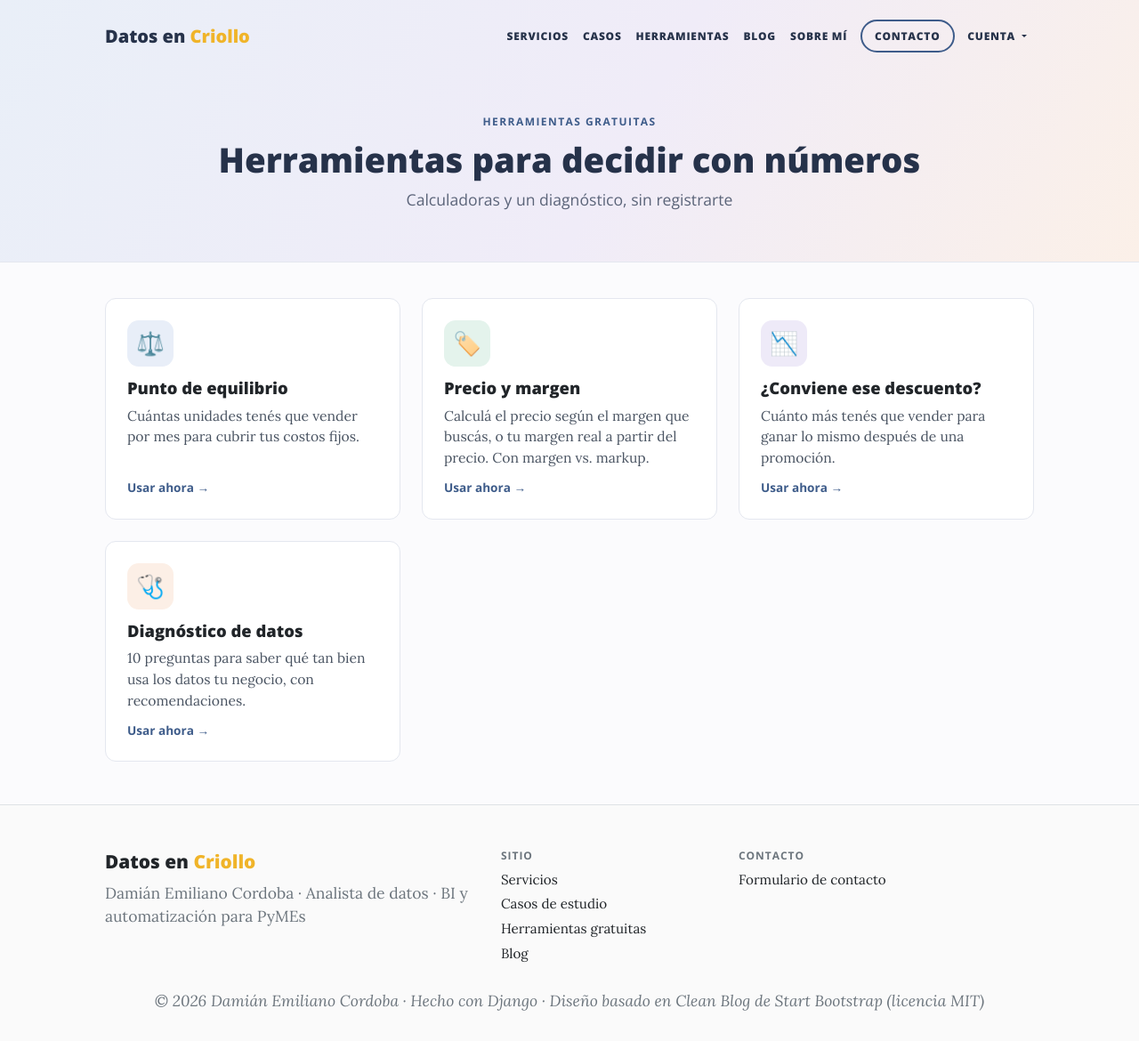
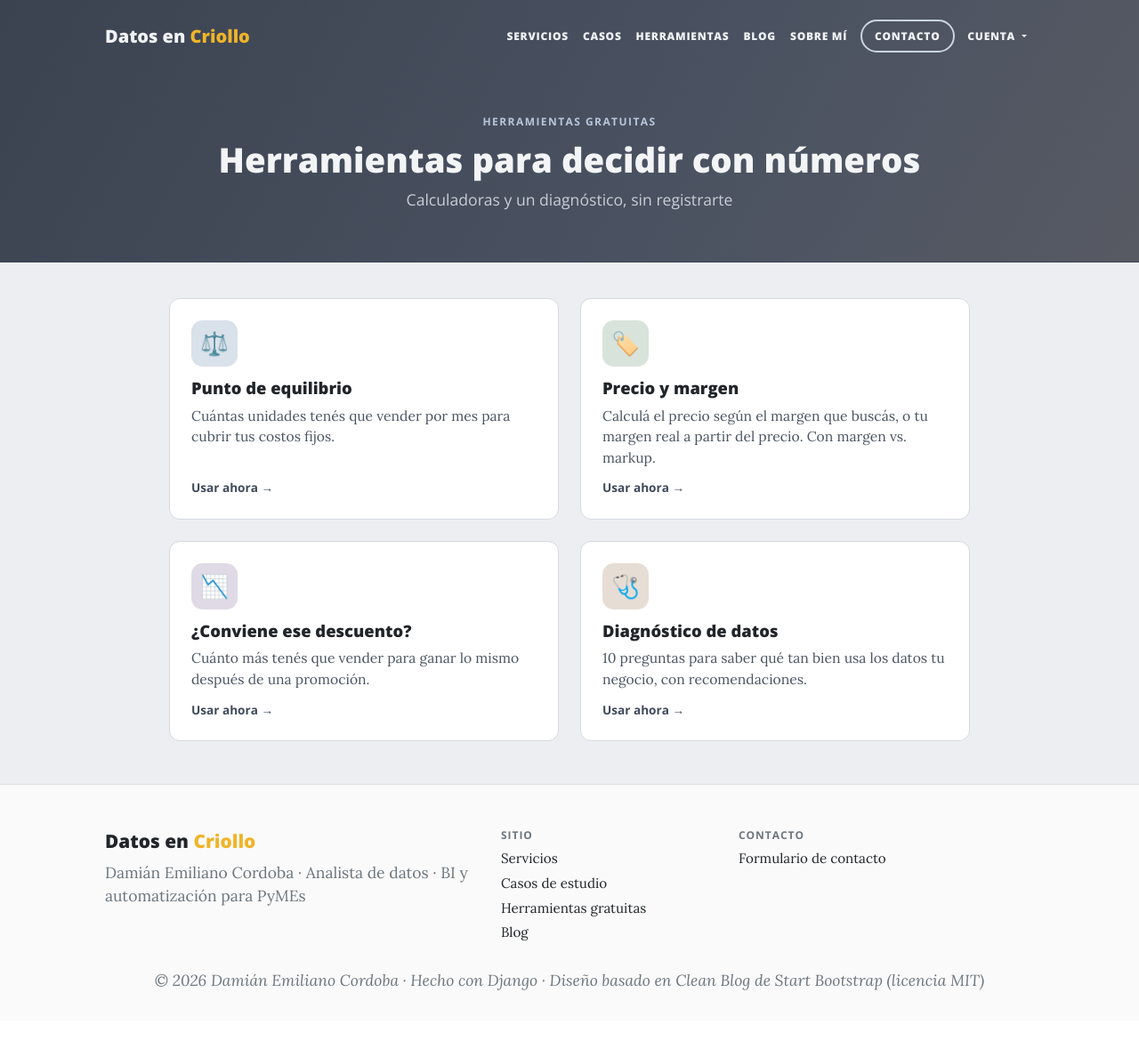
Before and after one commit to damian-cordoba/blog-django, a Django app: page /herramientas/ in a window 1280 px wide. Shown: the whole page at 89% size. After the commit the page ends 1113 px from the top, so only its background shows below. Run offline with Django 5.2, Linux system fonts and the light colour scheme; data comes from the database, SQL or seed files in the repository; some libraries are stand-ins or nearby versions.

Commit message:
style: cambiar la sección Herramientas a la paleta «Pizarra»
Encabezado gris pizarra con texto claro, fondo gris suave y
indicadores en pastel apagado. Índice de herramientas en grilla de 2x2.

Co-Authored-By: Claude Opus 5.5 <noreply@anthropic.com>
Claude-Session: https://claude.ai/code/session_01KkyTofNQKBaTxkQosPH8Ay

```diff
--- a/static/css/sitio.css
+++ b/static/css/sitio.css
@@ -288,49 +288,46 @@ header.masthead.masthead-inicio .site-heading { padding: 3rem 0 4rem; }
 }
 
 /* =====================================================================
-   Tema pastel: sección Herramientas (sobrio y minimalista)
+   Tema «Pizarra»: sección Herramientas (sobrio, grises y pastel apagado)
    ===================================================================== */
 .tema-pastel {
-    --p-tinta: #26324a;        /* texto principal */
-    --p-tinta-suave: #5b6479;  /* texto secundario */
-    --p-acento: #3e5c8a;       /* azul pizarra para números y botones */
-    --p-borde: #e4e7ef;
-    --p-azul: #e8eef8;   --p-azul-t: #2f4f7f;
-    --p-menta: #e4f3ec;  --p-menta-t: #2e6a4f;
-    --p-lavanda: #eeeaf8; --p-lavanda-t: #5a4a8a;
-    --p-durazno: #fcefe6; --p-durazno-t: #8a4d2c;
-    background: #fbfbfd;
+    --p-tinta: #262b33;        /* texto principal */
+    --p-tinta-suave: #5c6370;  /* texto secundario */
+    --p-acento: #3f4a5c;       /* gris pizarra para números y botones */
+    --p-borde: #d5d9df;
+    --p-azul: #d9e1ea;    --p-azul-t: #33465e;
+    --p-menta: #d8e3db;   --p-menta-t: #355440;
+    --p-lavanda: #dfdae6; --p-lavanda-t: #4d4360;
+    --p-durazno: #e6ddd4; --p-durazno-t: #664c38;
+    background: #eceef1;
 }
 
 /* Menú sobre fondo claro */
 @media (min-width: 992px) {
-    .tema-pastel #mainNav .navbar-brand,
-    .tema-pastel #mainNav .nav-link { color: var(--p-tinta); }
-    .tema-pastel #mainNav .nav-link:hover { color: var(--p-acento); }
-    .tema-pastel #mainNav .nav-destacado { border-color: var(--p-acento); }
+    .tema-pastel #mainNav .nav-destacado { border-color: #c9d3e2; }
 }
 
 /* Encabezado */
 .cabecera-pastel {
     padding: calc(4rem + 57px) 0 3rem;
     margin-bottom: 2.5rem;
-    background: linear-gradient(120deg, #e9eff8 0%, #f0ecf8 55%, #fbf0e8 100%);
-    border-bottom: 1px solid var(--p-borde);
+    background: linear-gradient(120deg, #3b4351 0%, #4a5261 60%, #575a63 100%);
+    border-bottom: 1px solid #3b4351;
     text-align: center;
 }
 @media (min-width: 992px) { .cabecera-pastel { padding: 8rem 0 3.5rem; } }
-.cabecera-pastel h1 { color: var(--p-tinta); font-weight: 800; font-size: 2.4rem; margin: 0; }
+.cabecera-pastel h1 { color: #f3f4f6; font-weight: 800; font-size: 2.4rem; margin: 0; }
 .cabecera-antetitulo {
     font-family: "Open Sans", sans-serif; font-size: 0.75rem; font-weight: 700; letter-spacing: 0.12em;
-    text-transform: uppercase; color: var(--p-acento); margin: 0 0 0.6rem;
+    text-transform: uppercase; color: #b8c6db; margin: 0 0 0.6rem;
 }
-.cabecera-subtitulo { font-family: "Open Sans", sans-serif; color: var(--p-tinta-suave); font-size: 1.1rem; margin: 0.6rem 0 0; }
+.cabecera-subtitulo { font-family: "Open Sans", sans-serif; color: #c9ced6; font-size: 1.1rem; margin: 0.6rem 0 0; }
 
 /* Formulario */
 .tema-pastel .calculadora-form { border-color: var(--p-borde); box-shadow: 0 1px 2px rgba(38, 50, 74, 0.04); }
 .tema-pastel .form-control:focus, .tema-pastel .form-select:focus { border-color: #a9bbd8; box-shadow: 0 0 0 0.2rem rgba(62, 92, 138, 0.12); }
 .tema-pastel .btn-primary { background: var(--p-acento); border-color: var(--p-acento); }
-.tema-pastel .btn-primary:hover { background: #33507a; border-color: #33507a; }
+.tema-pastel .btn-primary:hover { background: #2f3846; border-color: #2f3846; }
 .tema-pastel .form-check-input:checked, .tema-pastel input[type="radio"] { accent-color: var(--p-acento); }
 
 /* Resultado */
@@ -357,17 +354,17 @@ header.masthead.masthead-inicio .site-heading { padding: 3rem 0 4rem; }
 
 /* Diagnóstico */
 .tema-pastel .barra { background: #eef0f5; }
-.tema-pastel .barra-relleno { background: linear-gradient(90deg, #a9c4e6, #b9a9e0); }
+.tema-pastel .barra-relleno { background: linear-gradient(90deg, #8796ab, #9a8fa8); }
 .tema-pastel .barra-area span, .tema-pastel .barra-area strong { color: var(--p-tinta); }
 .tema-pastel .resultado-diagnostico h2 { color: var(--p-tinta-suave); }
-.tema-pastel .recomendaciones li::marker { color: #b9a9e0; }
+.tema-pastel .recomendaciones li::marker { color: #9a8fa8; }
 .tema-pastel .form-diagnostico .pregunta { background: #fff; border-color: var(--p-borde); }
 .tema-pastel .form-diagnostico .opcion:hover span { color: var(--p-acento); }
 
 /* Explicación y llamado */
 .tema-pastel .explicacion { background: #fff; border: 1px solid var(--p-borde); }
 .tema-pastel .explicacion h2 { color: var(--p-tinta); }
-.tema-pastel .llamado-chico { background: #f4f1fa; border-color: #e3dcf3; }
+.tema-pastel .llamado-chico { background: #e2e5ea; border-color: #cfd4db; }
 .tema-pastel .btn-acento {
     background: transparent; border: 1.5px solid var(--p-acento); color: var(--p-acento);
 }
@@ -386,9 +383,10 @@ header.masthead.masthead-inicio .site-heading { padding: 3rem 0 4rem; }
 .tema-pastel .tarjeta-enlace { color: var(--p-acento); }
 .tema-pastel .miga a { color: var(--p-tinta-suave); }
 @media (min-width: 992px) {
-    .tema-pastel #mainNav .navbar-nav > li.nav-item > a,
-    .tema-pastel #mainNav .navbar-nav > li.nav-item > a:focus { color: var(--p-tinta); }
-    .tema-pastel #mainNav .navbar-nav > li.nav-item > a:hover { color: var(--p-acento); }
-    .tema-pastel #mainNav .navbar-brand { color: var(--p-tinta); }
+    .tema-pastel #mainNav:not(.is-fixed) .navbar-nav > li.nav-item > a,
+    .tema-pastel #mainNav:not(.is-fixed) .navbar-nav > li.nav-item > a:focus,
+    .tema-pastel #mainNav:not(.is-fixed) .navbar-brand { color: #f1f3f6; }
+    .tema-pastel #mainNav:not(.is-fixed) .navbar-nav > li.nav-item > a:hover { color: #c9d3e2; }
 }
 .tema-pastel .cabecera-pastel + .container .miga, .tema-pastel main .miga { margin-top: 0; }
+.tema-pastel .grilla-2 { max-width: 900px; margin: 0 auto; grid-template-columns: repeat(auto-fit, minmax(320px, 1fr)); }
```
Also changed, not shown: 2 other files.
